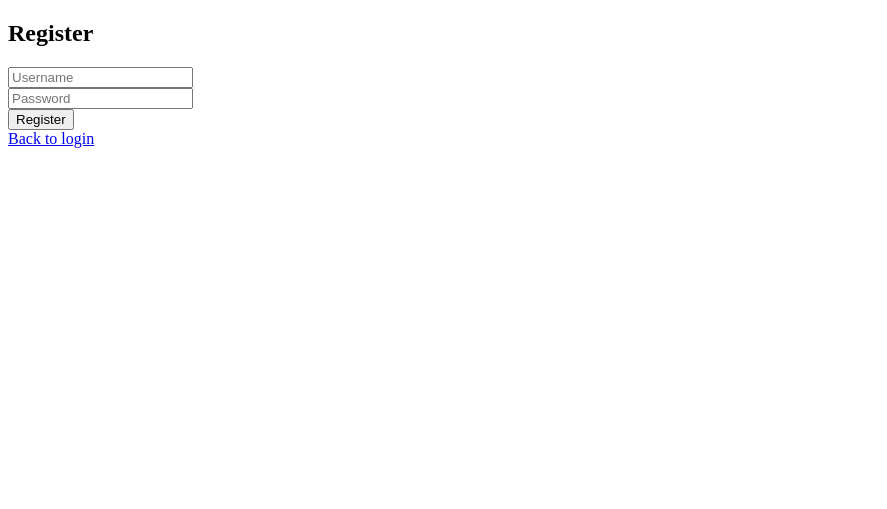
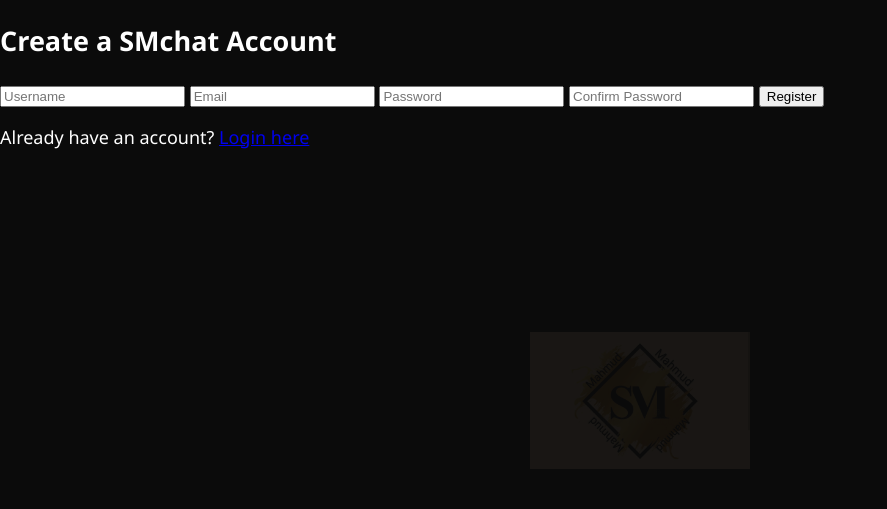
Before and after one commit to mahmudamg11sm/SMchat, a Flask app: template templates/register.html in a window 1280 px wide. Shown: the top 509 px of the page, without its empty margins (0-887 px from the left). Run offline with Flask 3, Linux system fonts and the light colour scheme; the template is opened without the code that fills it, so the values that code supplies are empty.

Commit message:
Update register.html

```diff
--- a/templates/register.html
+++ b/templates/register.html
@@ -1,13 +1,31 @@
 <!DOCTYPE html>
-<html>
-<head><title>Register</title></head>
+<html lang="en">
+<head>
+  <meta charset="UTF-8">
+  <title>Register - SMchat</title>
+  <meta name="viewport" content="width=device-width, initial-scale=1.0">
+  <link rel="stylesheet" href="/css/style.css">
+  <link rel="icon" href="/img/sm_bg_logo.png">
+</head>
 <body>
-<h2>Register</h2>
-<form method="post">
-  <input name="username" placeholder="Username" required><br>
-  <input name="password" type="password" placeholder="Password" required><br>
-  <button>Register</button>
-</form>
-<a href="/login">Back to login</a>
+
+  <div class="bg-logo"></div>
+
+  <div class="auth-container">
+    <h2 class="auth-title">Create a SMchat Account</h2>
+
+    <form method="POST" action="/register">
+      <input type="text" name="username" placeholder="Username" required>
+      <input type="email" name="email" placeholder="Email" required>
+      <input type="password" name="password" placeholder="Password" required>
+      <input type="password" name="confirm_password" placeholder="Confirm Password" required>
+      <button type="submit">Register</button>
+    </form>
+
+    <p class="switch-auth">
+      Already have an account? <a href="/login">Login here</a>
+    </p>
+  </div>
+
 </body>
-</html>
+        </html>
```
